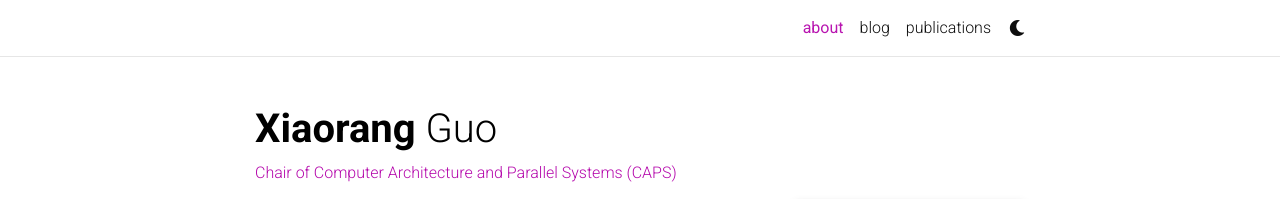
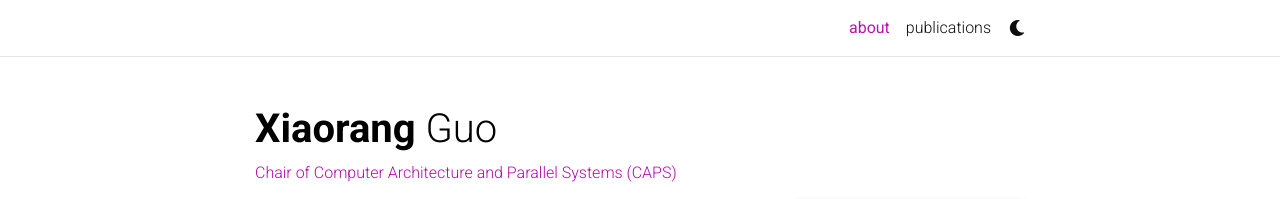
Before and after one commit to xiguo1030/xiguo1030.github.io, a Jekyll site: the page built from _pages/about.md, in a window 1280 px wide. Shown: the top 199 px of the page. Built offline with Jekyll 4.4.1, drawn with Linux system fonts in a browser that asks for light colours; comment, search, counter and statistics services are not loaded; a style sheet for code colours, icons or effects is not loaded.

Commit message:
delete useless

```diff
--- a/_bibliography/papers.bib
+++ b/_bibliography/papers.bib
@@ -10,5 +10,5 @@
   year={2022},
   selected={true},
   pages={70-74},
-  award={oral},
+  award={Oral},
   html={https://ieeexplore.ieee.org/document/9948602}}
--- a/_config.yml
+++ b/_config.yml
@@ -122,10 +122,10 @@ bing_site_verification:  # out your bing-site-verification ID (Bing Webmaster)
 # Blog
 # -----------------------------------------------------------------------------
 
-blog_name: al-folio # blog_name will be displayed in your blog page
-blog_nav_title: blog # your blog must have a title for it to be displayed in the nav bar
-blog_description: a simple whitespace theme for academics
-permalink: /blog/:year/:title/
+# blog_name: al-folio # blog_name will be displayed in your blog page
+# blog_nav_title: blog # your blog must have a title for it to be displayed in the nav bar
+# blog_description: a simple whitespace theme for academics
+# permalink: /blog/:year/:title/
 
 # Pagination
 pagination:
```
